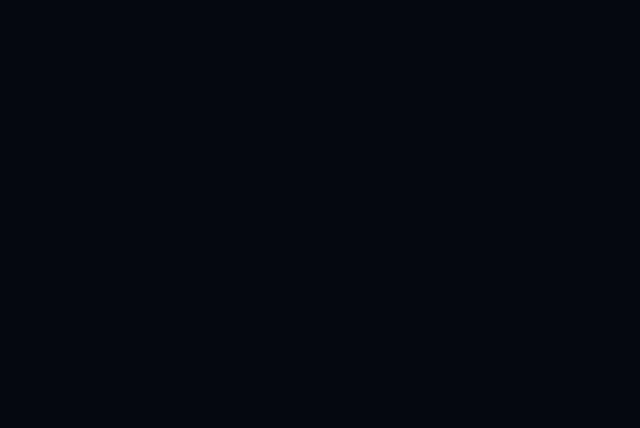
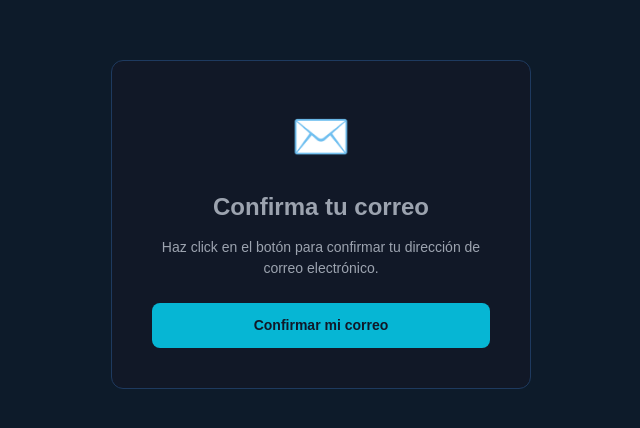
Before and after one commit to Ricardo-Rev/frontend_compiladores, a React (Vite) app: page /verify-email in a window 1280 px wide. Before the commit this address had no page. Shown: the part 176-604 px from the top of the page, without its empty margins (319-959 px from the left). Built offline with nearby package versions, Linux system fonts and the light colour scheme.

Commit message:
Agrega pagina de verificacion de email y boton de reenvio en perfil

```diff
--- a/src/app/router/AppRouter.tsx
+++ b/src/app/router/AppRouter.tsx
@@ -7,6 +7,7 @@ import { ProfilePage } from '../../features/profile/pages/ProfilePage';
 import { DashboardPage } from '../../features/dashboard/pages/DashboardPage';
 import { EditorPage } from '../../features/editor/pages/EditorPage';
 import { useAuth } from '../../features/auth/context/AuthContext';
+import { VerifyEmailPage } from '../../features/auth/pages/VerifyEmailPage';
 
 function ProtectedRoute({ children }: { children: React.ReactNode }) {
   const { isAuthenticated, isLoading } = useAuth();
@@ -31,6 +32,7 @@ export function AppRouter() {
       <Route path="/register" element={<RegisterPage />} />
       <Route path="/login/qr" element={<QrLoginPage />} />
       <Route path="/login/face" element={<FaceLoginPage />} />
+      <Route path="/verify-email" element={<VerifyEmailPage />} />
       <Route path="/dashboard" element={<ProtectedRoute><DashboardPage /></ProtectedRoute>} />
       <Route path="/profile"   element={<ProtectedRoute><ProfilePage /></ProtectedRoute>} />
       <Route path="/editor"    element={<ProtectedRoute><EditorPage /></ProtectedRoute>} />
--- /dev/null
+++ b/src/features/auth/pages/VerifyEmailPage.tsx
@@ -0,0 +1,53 @@
+import { useState } from 'react';
+import { useSearchParams, Link } from 'react-router-dom';
+import { verifyEmail } from '../services/authServices';
+
+export function VerifyEmailPage() {
+  const [searchParams] = useSearchParams();
+  const [estado, setEstado] = useState<'esperando' | 'cargando' | 'ok' | 'error'>('esperando');
+  const [mensaje, setMensaje] = useState('');
+
+  const handleVerificar = async () => {
+    const token = searchParams.get('token');
+    if (!token) { setEstado('error'); setMensaje('Token no encontrado.'); return; }
+
+    setEstado('cargando');
+    verifyEmail(token)
+      .then((res) => { setEstado('ok'); setMensaje(res.mensaje); })
+      .catch(() => { setEstado('error'); setMensaje('El link no es válido o ya expiró.'); });
+  };
+
+  return (
+    <div style={{ display: 'flex', alignItems: 'center', justifyContent: 'center', minHeight: '100vh', background: '#0D1B2A', fontFamily: 'Arial, sans-serif' }}>
+      <div style={{ background: '#111827', borderRadius: '12px', padding: '40px', maxWidth: '420px', width: '100%', textAlign: 'center', border: '1px solid #1E3A5F' }}>
+        <div style={{ fontSize: '48px', marginBottom: '16px' }}>
+          {estado === 'esperando' ? '✉️' : estado === 'cargando' ? '⏳' : estado === 'ok' ? '✅' : '❌'}
+        </div>
+        <h2 style={{ color: estado === 'ok' ? '#06B6D4' : estado === 'error' ? '#f87171' : '#9CA3AF', marginBottom: '12px' }}>
+          {estado === 'esperando' ? 'Confirma tu correo' :
+           estado === 'cargando' ? 'Verificando...' :
+           estado === 'ok' ? '¡Correo verificado!' : 'Error de verificación'}
+        </h2>
+        <p style={{ color: '#9CA3AF', fontSize: '14px', marginBottom: '24px' }}>
+          {estado === 'esperando' ? 'Haz click en el botón para confirmar tu dirección de correo electrónico.' : mensaje}
+        </p>
+        {estado === 'esperando' && (
+          <button
+            onClick={handleVerificar}
+            style={{ background: '#06B6D4', color: '#111827', padding: '12px 24px', borderRadius: '8px', border: 'none', fontWeight: 'bold', fontSize: '14px', cursor: 'pointer', width: '100%' }}
+          >
+            Confirmar mi correo
+          </button>
+        )}
+        {estado === 'cargando' && (
+          <p style={{ color: '#6B7280', fontSize: '13px' }}>Por favor espera...</p>
+        )}
+        {(estado === 'ok' || estado === 'error') && (
+          <Link to="/login" style={{ background: '#06B6D4', color: '#111827', padding: '12px 24px', borderRadius: '8px', textDecoration: 'none', fontWeight: 'bold', fontSize: '14px', display: 'inline-block', marginTop: '8px' }}>
+            Ir al login
+          </Link>
+        )}
+      </div>
+    </div>
+  );
+}
--- a/src/features/auth/services/authServices.ts
+++ b/src/features/auth/services/authServices.ts
@@ -94,3 +94,12 @@ export async function getAvatares(): Promise<{ avatares: AvatarDto[], total: num
   const response = await api.get('/api/Avatar');
   return response.data;
 }
+export async function verifyEmail(token: string): Promise<{ mensaje: string }> {
+  const response = await api.get(`/api/EmailVerification/verify?token=${token}`);
+  return response.data;
+}
+
+export async function resendVerification(): Promise<{ mensaje: string }> {
+  const response = await api.post('/api/EmailVerification/resend');
+  return response.data;
+}
--- a/src/features/profile/pages/ProfilePage.tsx
+++ b/src/features/profile/pages/ProfilePage.tsx
@@ -207,8 +207,8 @@ export function ProfilePage() {
             <h3 style={{ ...styles.infoPanelTitle, marginTop: '2rem' }}>Estado de verificación</h3>
             <div style={styles.verifyGrid}>
               {[
-                { label: 'Correo electrónico', verified: false },
-                { label: 'Teléfono',           verified: false },
+                { label: 'Correo electrónico', verified: (user as any)?.email_confirmado ?? false },
+                { label: 'Teléfono',           verified: (user as any)?.telefono_confirmado ?? false },
               ].map((item) => (
                 <div key={item.label} style={styles.verifyRow}>
                   <span style={styles.verifyLabel}>{item.label}</span>
@@ -217,9 +217,26 @@ export function ProfilePage() {
                   </span>
                 </div>
               ))}
-            </div>
+              </div>
 
-            <h3 style={{ ...styles.infoPanelTitle, marginTop: '2rem' }}>Preferencias del editor</h3>
+              {!(user as any)?.email_confirmado && (
+                <button
+                  onClick={async () => {
+                    try {
+                      const { resendVerification } = await import('../../auth/services/authServices');
+                      await resendVerification();
+                      toast.success('Email de verificación reenviado.');
+                    } catch {
+                      toast.error('Error al reenviar el email.');
+                    }
+                  }}
+                  style={{ marginTop: '0.75rem', background: 'rgba(6,182,212,0.1)', border: '1px solid rgba(6,182,212,0.3)', color: '#06B6D4', borderRadius: '8px', padding: '0.6rem 1rem', cursor: 'pointer', fontSize: '0.85rem', fontWeight: '600', width: '100%' }}
+                >
+                  Reenviar email de verificación
+                </button>
+              )}
+
+              <h3 style={{ ...styles.infoPanelTitle, marginTop: '2rem' }}>Preferencias del editor</h3>
             <div style={styles.prefsGrid}>
               {[
                 { label: 'Tema',                 value: 'Dark' },
```
